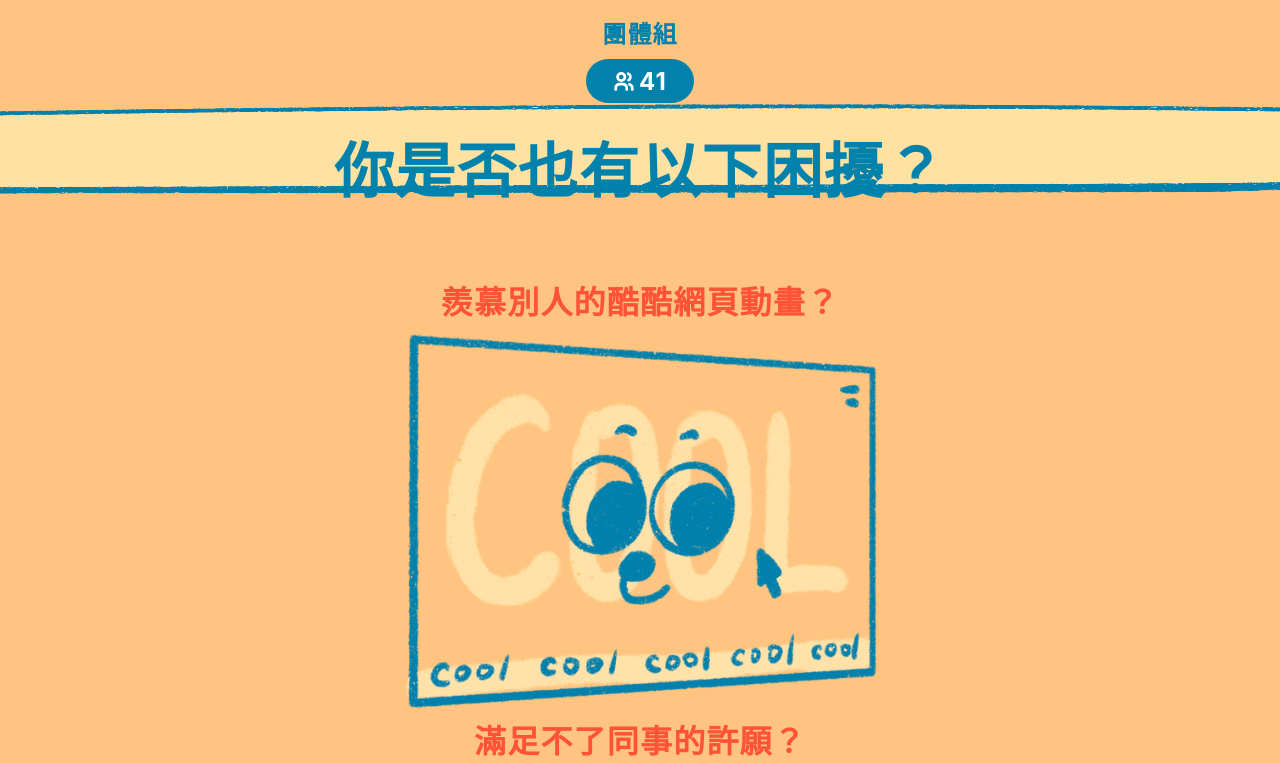
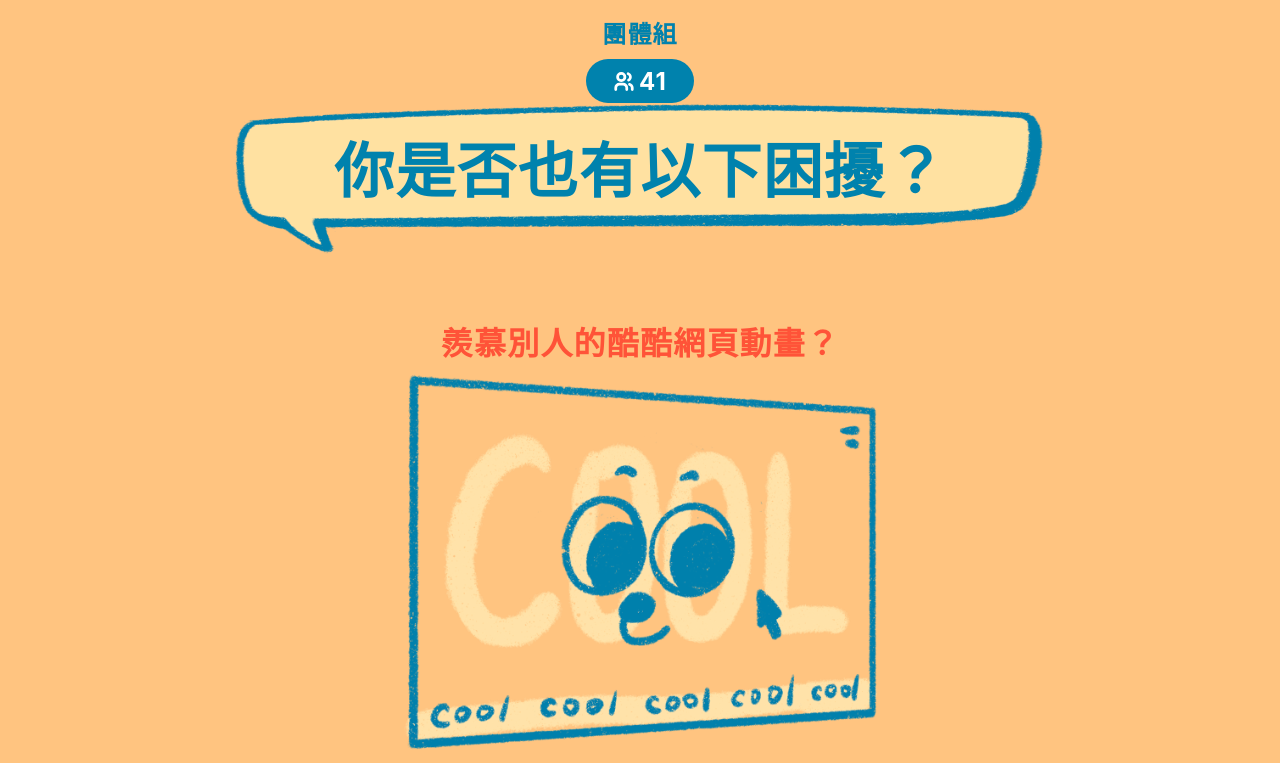
Before and after one commit to Beginneraboutlife116/the-f2e-2022-week1, a React (Create React App) app: page / in a window 1280 px wide. Shown: the part 879-1642 px from the top of the page. Built offline with nearby package versions, Linux system fonts and the light colour scheme; a web font is replaced by a local one.

Commit message:
finish headers

```diff
--- a/src/components/header/style.module.scss
+++ b/src/components/header/style.module.scss
@@ -11,6 +11,17 @@
       width: 8.3125rem;
       margin-inline: auto;
     }
+
+    @media (min-width: 75em) {
+      background-color: transparent;
+      width: fit-content;
+      margin-inline-start: 2.5rem;
+      &_picture {
+        // TODO: 要用scroll方式顯示出來
+        display: none;
+        opacity: 0;
+      }
+    }
   }
   &__banner {
     text-align: center;
@@ -23,5 +34,33 @@
     &-title {
       @include fz-24-60-1200;
     }
+    @media (min-width: 75em) {
+      min-height: 9.4375rem;
+      width: fit-content;
+      margin-inline: auto;
+      position: relative;
+
+      $width: 6.16rem;
+      &::before,
+      &::after {
+        content: "";
+        position: absolute;
+        min-height: 9.4375rem;
+        // width: 98.57px;
+        width: $width;
+        background-size: 100% 100%;
+        top: 0;
+      }
+      &::before {
+        background-image: url("../../assets/bg/bg_talking_l.png");
+        // left: -98.57px;
+        left: -$width;
+      }
+      &::after {
+        background-image: url("../../assets/bg/bg_talking_r.png");
+        // right: -98.57px;
+        right: -$width;
+      }
+    }
   }
 }
```
